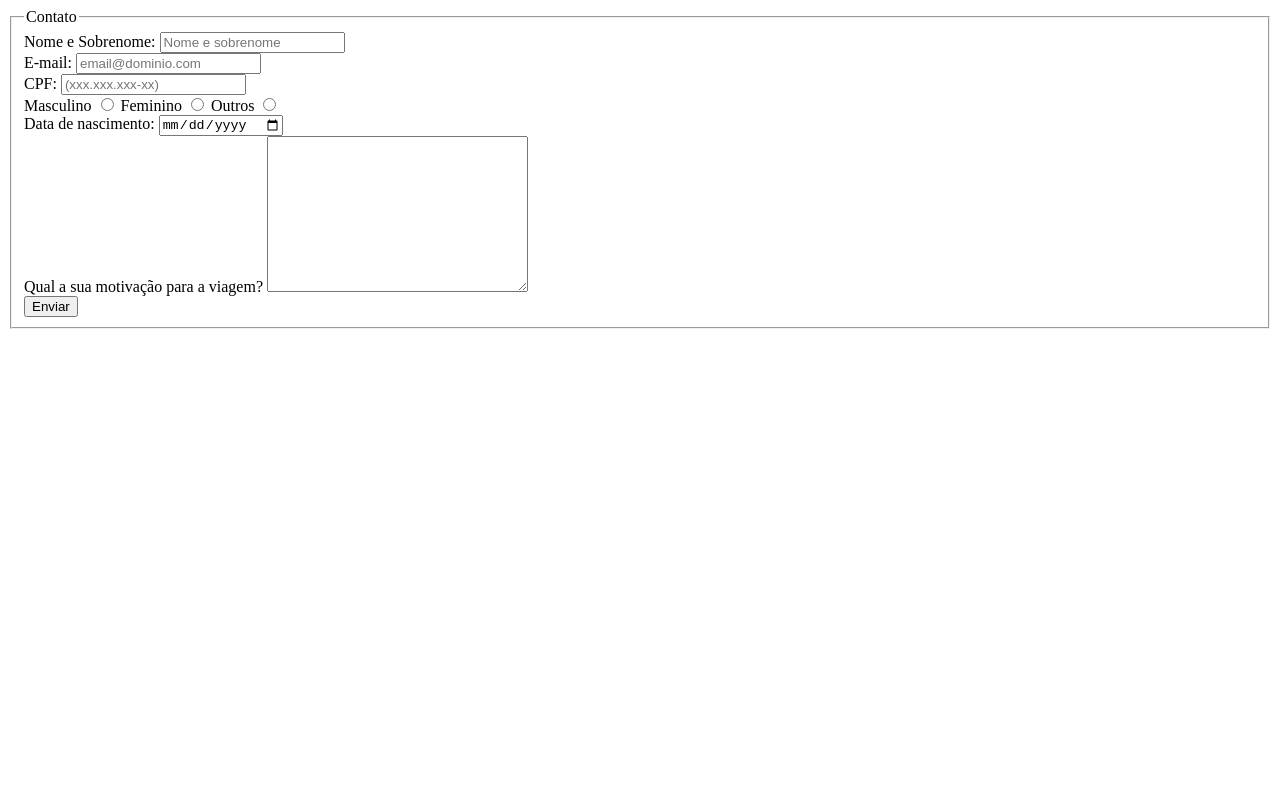
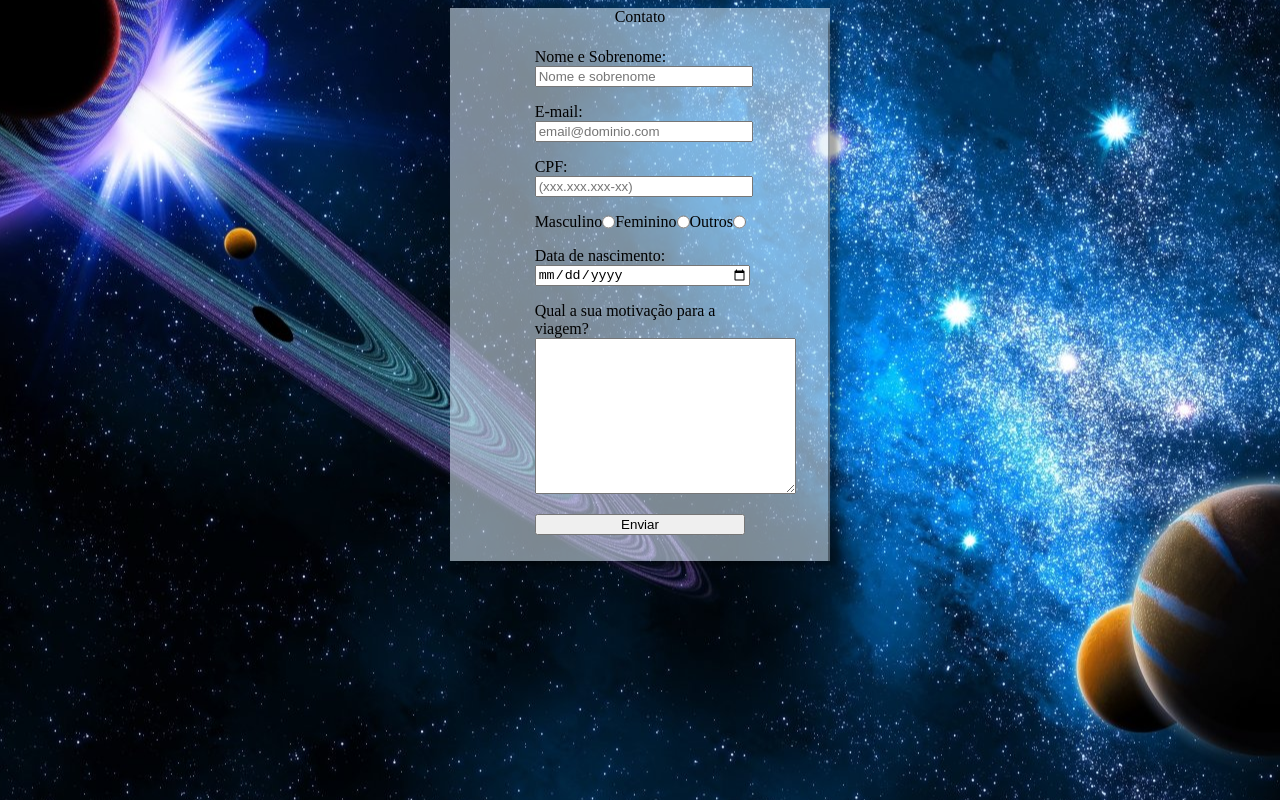
Before and after one commit to isamary10/spacetur, a plain HTML site: page contato.html in a window 1280 px wide. Drawn offline with Linux system fonts and the light colour scheme.

Commit message:
Estilizando a página de contato

```diff
--- a/contato.html
+++ b/contato.html
@@ -4,6 +4,7 @@
     <meta charset="UTF-8">
     <meta http-equiv="X-UA-Compatible" content="IE=edge">
     <meta name="viewport" content="width=device-width, initial-scale=1.0">
+    <link rel="stylesheet" href="./css/contato.css">
     <script src="./js/script.js" defer></script>
     <title>Contato</title>
 </head>
@@ -11,19 +12,19 @@
     <form action="./index.html" method="">
         <fieldset>
             <legend>Contato</legend>
-            <div>
+            <div class="formInput">
                 <label for="nmSobrenomeId">Nome e Sobrenome:</label>
                 <input type="text" name="nmSobrenome" id="nmSobrenomeId" placeholder="Nome e sobrenome">
             </div>
-            <div>
+            <div class="formInput">
                 <label for="emailId">E-mail:</label>
                 <input type="email" name="email" id="emailId" placeholder="email@dominio.com">
             </div>
-            <div>
+            <div class="formInput">
                 <label for="cpfId">CPF:</label>
                 <input type="text" name="cpf" id="cpfId" placeholder="(xxx.xxx.xxx-xx)">
             </div>
-            <div>
+            <div class="genero formInput">
                 <label for="m">Masculino</label>
                 <input type="radio" name="genero" id="m" value="Masculino">
 
@@ -33,15 +34,15 @@
                 <label for="o">Outros</label>
                 <input type="radio" name="genero" id="o" value="Outros">
             </div>
-            <div>
+            <div class="formInput">
                 <label for="dataNascimentoId">Data de nascimento:</label>
                 <input type="date" name="dataNascimento" id="dataNascimentoId">
             </div>
-            <div>
+            <div class="formInput">
                 <label for="motivacao">Qual a sua motivação para a viagem?</label>
                 <textarea name="motivacao" id="motivacao" cols="30" rows="10"></textarea>
             </div>
-            <div>
+            <div class="formInput">
                 <input type="button" value="Enviar" id="btnEnviar" onclick="verificar()">
             </div>
         </fieldset>
--- /dev/null
+++ b/css/contato.css
@@ -0,0 +1,32 @@
+body {
+    background-image: url(../img/espaco.jpg);
+    background-repeat: no-repeat;
+    background-position: center;
+}
+
+form {
+    margin: 0 35%;
+    background-color: #daeaf691;
+}
+
+fieldset {
+    border-style: none;
+    box-shadow: 10px 5px 5px rgba(0, 0, 0, 0.35);
+}
+
+legend {
+    text-align: center;
+}
+input {
+    width: 100%;
+    margin: 0;
+}
+
+.formInput {
+    margin: 1rem 20%;
+}
+
+.genero {
+    display: flex;
+    ;
+}
```
Also changed, not shown: img/espaco.jpg (added).
